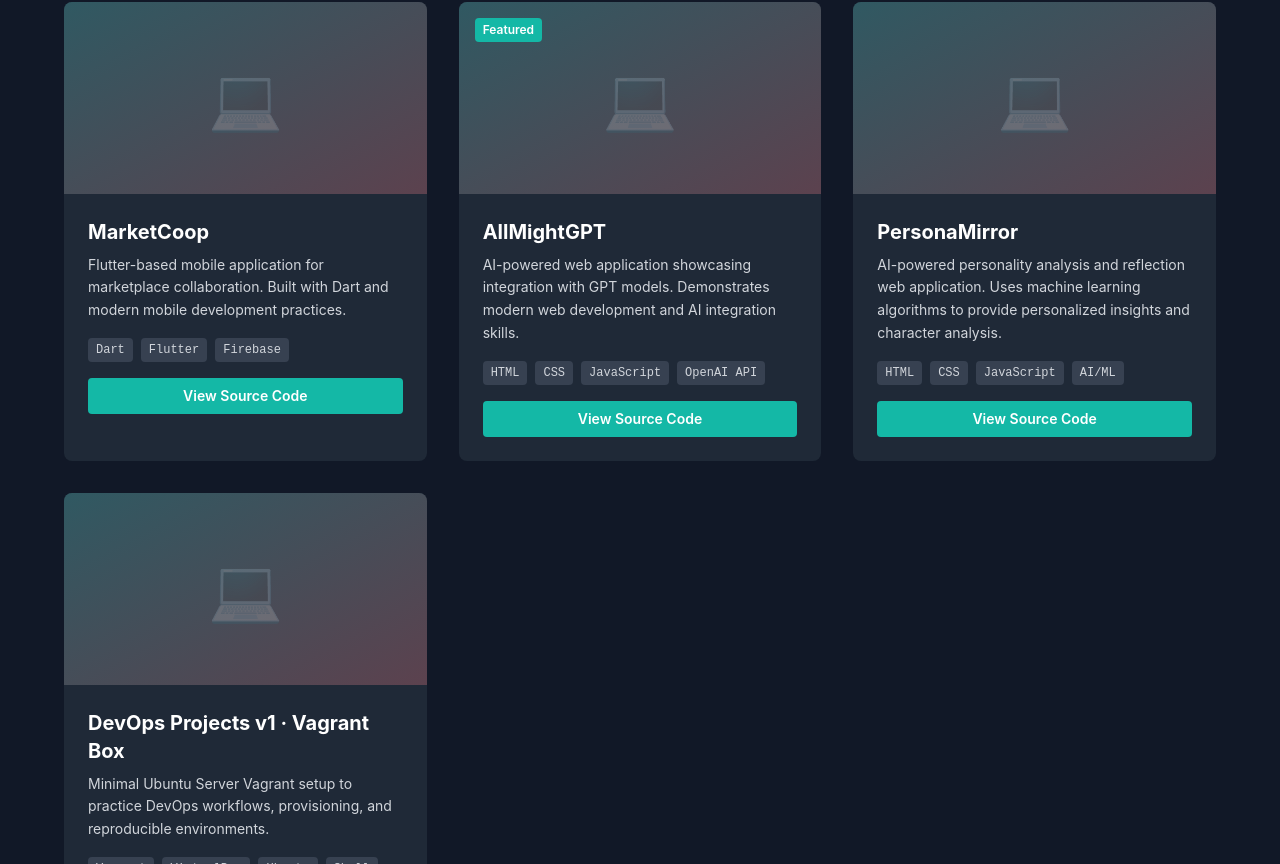
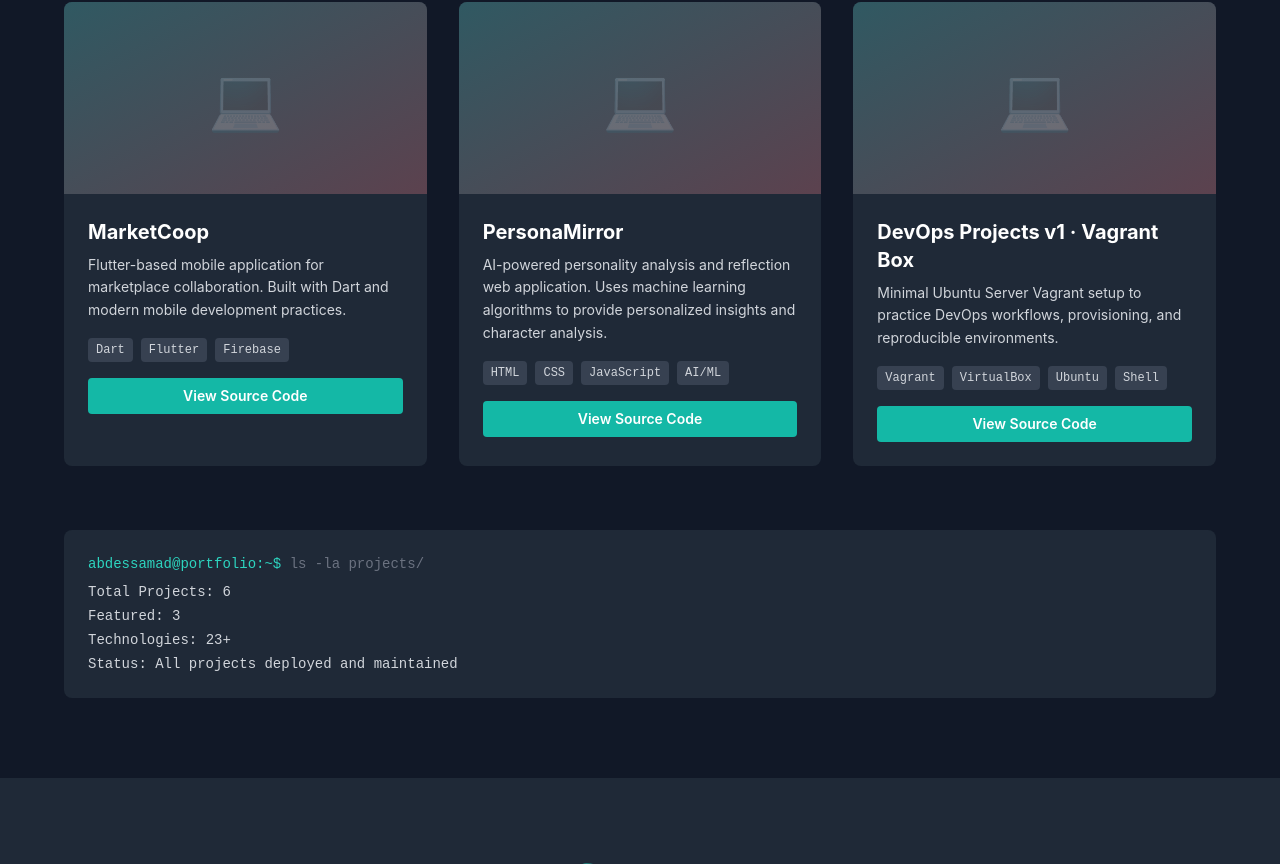
Before and after one commit to DevITJAX/my-devops-portfolio, a React (Vite) app: page / in a window 1280 px wide. Shown: the part 7516-8380 px from the top of the page. Built offline with nearby package versions, Linux system fonts and the light colour scheme.

Commit message:
Delete AllMightGPT project from data
Removed AllMightGPT project entry from projects list.

```diff
--- a/src/data/projects.js
+++ b/src/data/projects.js
@@ -40,16 +40,6 @@
     featured: false
   },
   {
-    id: 5,
-    title: "AllMightGPT",
-    description: "AI-powered web application showcasing integration with GPT models. Demonstrates modern web development and AI integration skills.",
-    image: "/api/placeholder/600/400",
-    technologies: ["HTML", "CSS", "JavaScript", "OpenAI API"],
-    liveUrl: "https://github.com/DevITJAX/AllMightGPT",
-    githubUrl: "https://github.com/DevITJAX/AllMightGPT",
-    featured: true
-  },
-  {
     id: 6,
     title: "PersonaMirror",
     description: "AI-powered personality analysis and reflection web application. Uses machine learning algorithms to provide personalized insights and character analysis.",
```
